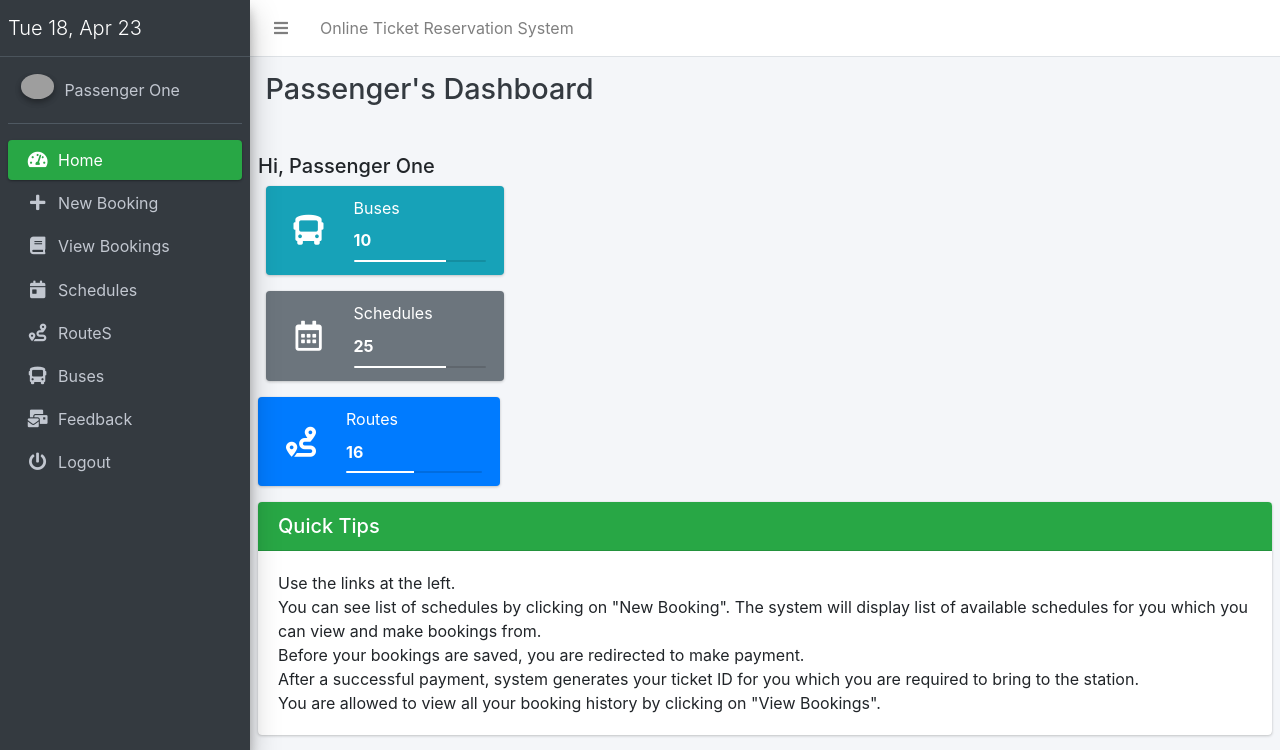
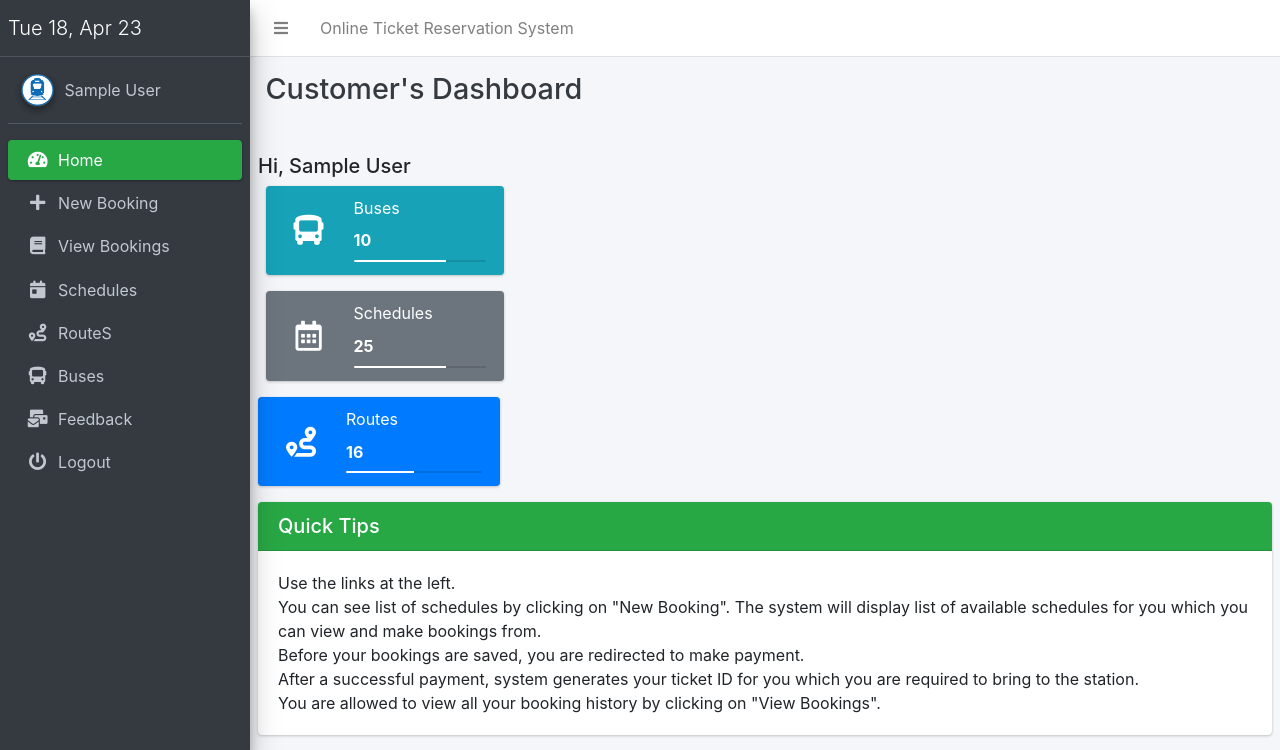
Before and after one commit to Mobile-Ticket-Management-System/Mobile-Ticket-System, a PHP site: page /tcpdf/pro/individual.php in a window 1280 px wide. Shown: the top 750 px of the page. Run offline with PHP 8.4, Linux system fonts and the light colour scheme; the visitor is signed in with stand-in values (Sample User, id 1); data comes from the database, SQL or seed files in the repository; tables that the repository leaves empty or names only in its code hold one stand-in row (values such as "Sample post"); some libraries are stand-ins or nearby versions; grey boxes are pictures that could not be loaded.

Commit message:
updated the passenger to customer

```diff
--- a/bus/constants.php
+++ b/bus/constants.php
@@ -329,7 +329,7 @@ function genCode($id, $user, $class)
 function login($username, $password)
 {
     $password = md5($password);
-    $q = connect()->query("SELECT * FROM passenger WHERE email = '$username' AND password = '$password' AND status = '1' ")->num_rows;
+    $q = connect()->query("SELECT * FROM customers WHERE email = '$username' AND password = '$password' AND status = '1' ")->num_rows;
     if ($q == 1) return 1;
     return 0;
 }
@@ -344,7 +344,7 @@ function adminLogin($username, $password)
 function getIndividualName($id, $conn = null)
 {
     $conn = connect();
-    $q = $conn->query("SELECT * FROM passenger WHERE id = '$id'")->fetch_assoc();
+    $q = $conn->query("SELECT * FROM customers WHERE id = '$id'")->fetch_assoc();
     return $q['name'];
 }
 
@@ -373,7 +373,7 @@ function genRand()
 
 function getImage($id, $conn)
 {
-    $row = $conn->query("SELECT loc FROM passenger WHERE id = '$id'")->fetch_assoc();
+    $row = $conn->query("SELECT loc FROM customers WHERE id = '$id'")->fetch_assoc();
     if (strlen($row['loc']) < 10) return "images/trainlg.png";
     else return "uploads/" . $row['loc'];
 }
@@ -498,10 +498,10 @@ function printClearance($id)
     ob_start();
     $con = connect();
     $me = $_SESSION['user_id'];
-    $getCount = (connect()->query("SELECT schedule.id as schedule_id, passenger.name as fullname, passenger.email as email, passenger.phone as phone, passenger.loc as loc, payment.amount as amount, payment.ref as ref, payment.date as payment_date, schedule.bus_id as bus_id, booked.code as code, booked.no as no, booked.class as class, booked.seat as seat, schedule.date as date, schedule.time as time FROM booked INNER JOIN schedule on booked.schedule_id = schedule.id INNER JOIN payment ON payment.id = booked.payment_id INNER JOIN passenger ON passenger.id = booked.user_id WHERE booked.id = '$id'"));
+    $getCount = (connect()->query("SELECT schedule.id as schedule_id, customers.name as fullname, customers.email as email, customers.phone as phone, customers.loc as loc, payment.amount as amount, payment.ref as ref, payment.date as payment_date, schedule.bus_id as bus_id, booked.code as code, booked.no as no, booked.class as class, booked.seat as seat, schedule.date as date, schedule.time as time FROM booked INNER JOIN schedule on booked.schedule_id = schedule.id INNER JOIN payment ON payment.id = booked.payment_id INNER JOIN customers ON customers.id = booked.user_id WHERE booked.id = '$id'"));
     if ($getCount->num_rows != 1) die("Denied");
     $row = $getCount->fetch_assoc();
-    $passenger_name = substr($fullname = ($row['fullname']), 0, 15);
+    $customers_name = substr($fullname = ($row['fullname']), 0, 15);
     $name = $fullname;
     $phone = $row['phone'];
     $email = $row['email'];
@@ -520,7 +520,7 @@ function printClearance($id)
     $class = $row['class'];
     $payment_date = $row['payment_date'];
     $amount = $row['amount'];
-    $file_name = preg_replace('/[^a-z0-9]+/', '-', strtolower($passenger_name)) . ".pdf";
+    $file_name = preg_replace('/[^a-z0-9]+/', '-', strtolower($customers_name)) . ".pdf";
     require_once 'PDF/tcpdf_config_alt.php';
 
     // Include the main TCPDF library (search the library on the following directories).
--- a/bus/pro/individual.php
+++ b/bus/pro/individual.php
@@ -170,7 +170,7 @@ if (isset($_GET['error'])) {
                 <div class="container-fluid">
                     <div class="row mb-2">
                         <div class="col-sm-6">
-                            <h1 class="m-0 text-dark"> Passenger's Dashboard</h1>
+                            <h1 class="m-0 text-dark"> Customer's Dashboard</h1>
                         </div><!-- /.col -->
                     </div><!-- /.row -->
                 </div><!-- /.container-fluid -->
--- a/bus/pro/individual/paid.php
+++ b/bus/pro/individual/paid.php
@@ -40,7 +40,7 @@ if (isset($_GET['now'])) {
                             </thead>
                             <tbody>
                                 <?php
-                                $conn = connect()->query("SELECT *, booked.id as id, payment.date as pd FROM `booked` INNER JOIN payment ON booked.payment_id = payment.id INNER JOIN schedule ON schedule.id = booked.schedule_id  WHERE payment.passenger_id = '$user_id' ORDER BY booked.id DESC");
+                                $conn = connect()->query("SELECT *, booked.id as id, payment.date as pd FROM `booked` INNER JOIN payment ON booked.payment_id = payment.id INNER JOIN schedule ON schedule.id = booked.schedule_id  WHERE payment.customers_id = '$user_id' ORDER BY booked.id DESC");
                                 $sn = 0;
                                 while ($row = $conn->fetch_assoc()) {
                                     $fullname = getRouteFromSchedule($row['schedule_id']);
--- a/bus/pro/individual/users.php
+++ b/bus/pro/individual/users.php
@@ -10,7 +10,7 @@ if (isset($_GET['status'], $_GET['id'])) {
     } else {
         $status = 1;
     }
-    $conn = connect()->query("UPDATE passenger SET status = '$status' WHERE id = '$id'");
+    $conn = connect()->query("UPDATE customers SET status = '$status' WHERE id = '$id'");
     echo "<script>alert('Action completed!');window.location='admin.php$me';</script>";
 }
 ?>
--- a/bus/pro/individual_reg.php
+++ b/bus/pro/individual_reg.php
@@ -23,7 +23,7 @@ alert("Ensure you fill the form properly.");
 <?php
     } else {
         //Check if email exists
-        $check_email = $conn->prepare("SELECT * FROM passenger WHERE email = ? OR phone = ?");
+        $check_email = $conn->prepare("SELECT * FROM customers WHERE email = ? OR phone = ?");
         $check_email->bind_param("ss", $email, $phone);
         $check_email->execute();
         $res = $check_email->store_result();
@@ -49,7 +49,7 @@ alert("Password does not match.");
                 echo "<script>alert('We could not complete your registration, try again later!')</script>";
                 exit;
             }
-            $stmt = $conn->prepare("INSERT INTO passenger (name, email, password, phone, address, loc) VALUES (?,?,?,?,?,?)");
+            $stmt = $conn->prepare("INSERT INTO customers (name, email, password, phone, address, loc) VALUES (?,?,?,?,?,?)");
             $stmt->bind_param("ssssss", $name, $email, $password, $phone, $address, $loc);
             if ($stmt->execute()) {
             ?>
--- a/bus/pro/session.php
+++ b/bus/pro/session.php
@@ -8,7 +8,7 @@
   $user_id = $_SESSION['user_id'];
   $email = $_SESSION['email'];
   if (!isset($conn)) require '../conn.php';
-  $exist = $conn->query("SELECT * FROM passenger WHERE id = '$user_id'")->num_rows;
+  $exist = $conn->query("SELECT * FROM customers WHERE id = '$user_id'")->num_rows;
   if ($exist != 1) {
     echo "<script>alert('You are not logged in!'); window.location='../';</script>";
     exit;
--- a/bus/pro/signin.php
+++ b/bus/pro/signin.php
@@ -21,7 +21,7 @@ alert("Ensure you fill the form properly.");
 
         //Check for login
         $password = md5($password);
-        $check = $conn->prepare("SELECT * FROM passenger WHERE email = ? AND password = ?");
+        $check = $conn->prepare("SELECT * FROM customers WHERE email = ? AND password = ?");
         $check->bind_param("ss", $email, $password);
         if (!$check->execute()) die("Form Filled With Error");
         $res = $check->get_result();
```
Also changed, not shown: bus/pro/individual/feedback.php (+0 -10 lines).
